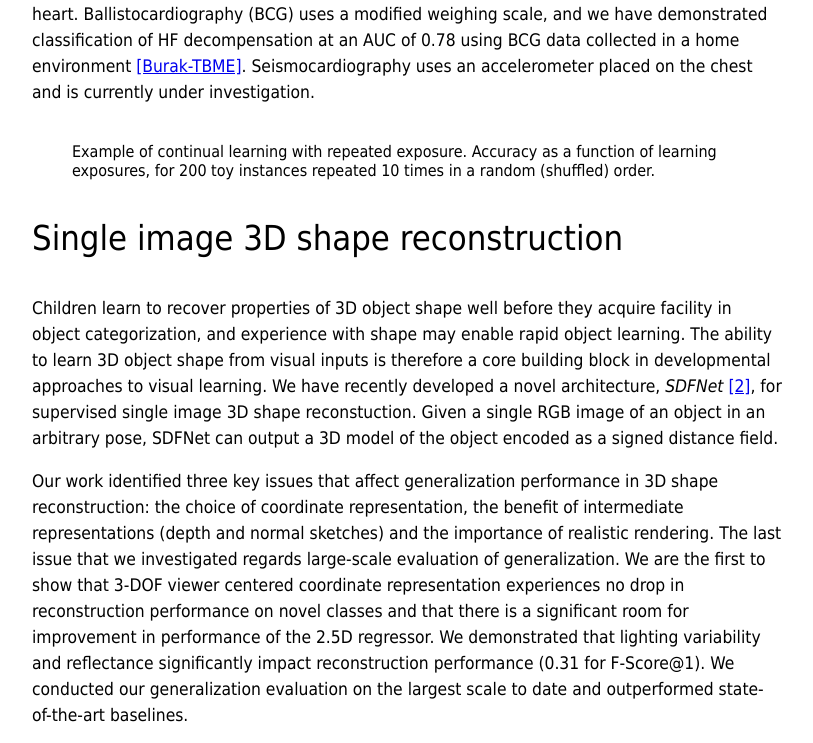
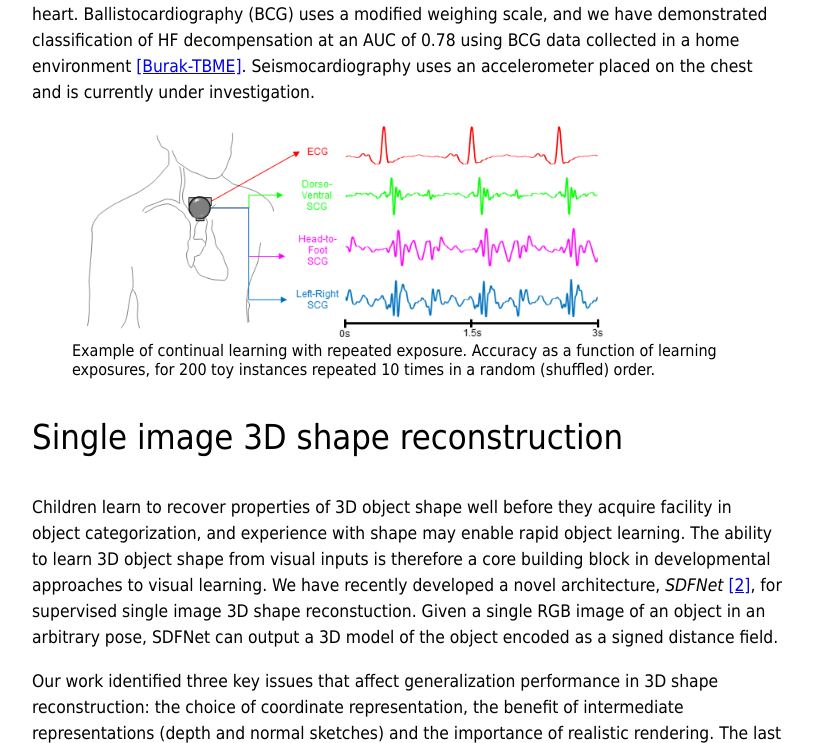
Before and after one commit to rehg-lab/project-pages, a plain HTML site: page mhealth-project/index.html in a window 1280 px wide. Shown: the part 1143-1886 px from the top of the page, without its empty margins (233-1046 px from the left). Drawn offline with Linux system fonts and the light colour scheme; files whose address does not match are found by name.

Commit message:
added fig 1

```diff
--- a/mhealth-project/index.html
+++ b/mhealth-project/index.html
@@ -75,7 +75,7 @@ A key challenge in single image 3D shape reconstruction is to ensure that deep m
 
 
 	  <figure>
-	     <img src="img/rep_exp.png" style="width:90%" alt="">    <!-- width="1877" height="777" -->
+	     <img src="img/scg_example.png" alt="">    <!-- style="width:90%"  width="1877" height="777" -->
 		  <figcaption>Example of continual learning with repeated exposure. Accuracy as a function of learning exposures, for 200 toy instances repeated 10 times in a random (shuffled) order.</figcaption>
 	  </figure>
 
```
Also changed, not shown: mhealth-project/img/scg_example.png (renamed from mhealth-project/img/BioSignalsSCG.png).
